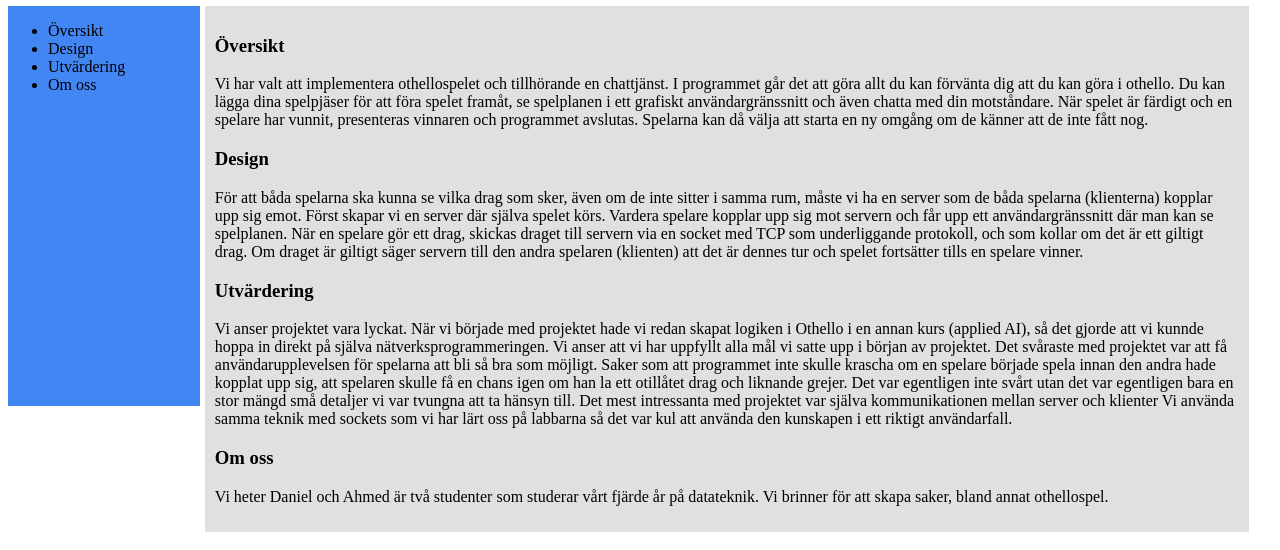
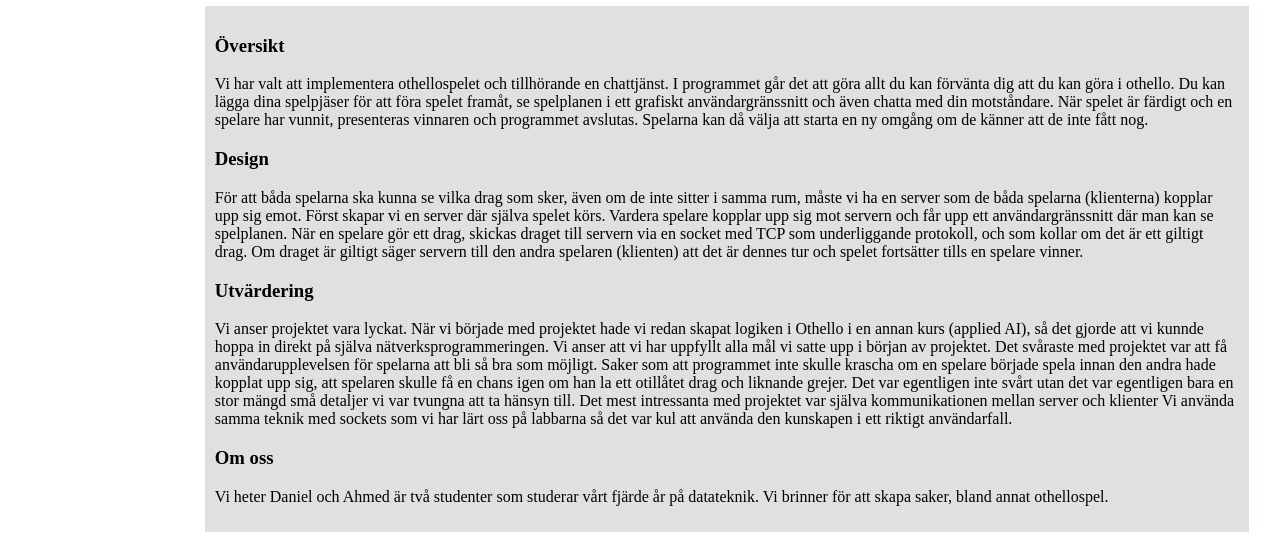
Before and after one commit to dat14db1/dat14db1.github.io, a plain HTML site: page index.html in a window 1280 px wide. Shown: the part 250-800 px from the top of the page. Drawn offline with Linux system fonts and the light colour scheme; a web font is replaced by a local one.

Commit message:
Removes the list to the left.

```diff
--- a/index.html
+++ b/index.html
@@ -11,14 +11,7 @@
        <h2 class="rubrik"> Muthello </h2>
      </div>
 
-     <div class="listcontainer" >
-       <ul>
-         <li> Översikt </li>
-         <li> Design </li>
-         <li> Utvärdering </li>
-          <li>Om oss </li>
-       </ul>
-     </div>
+
 
      <div class="writingBox" >
        <h3>Översikt</h3>
```
